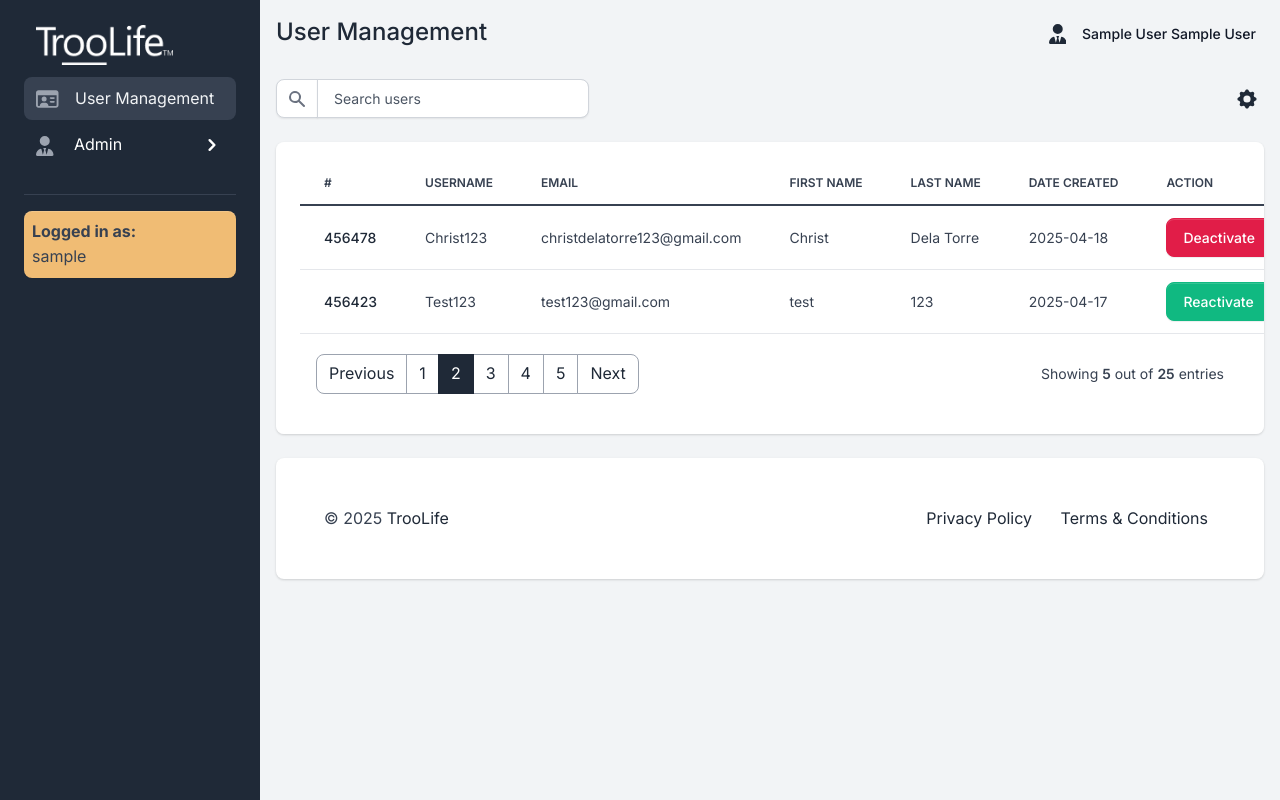
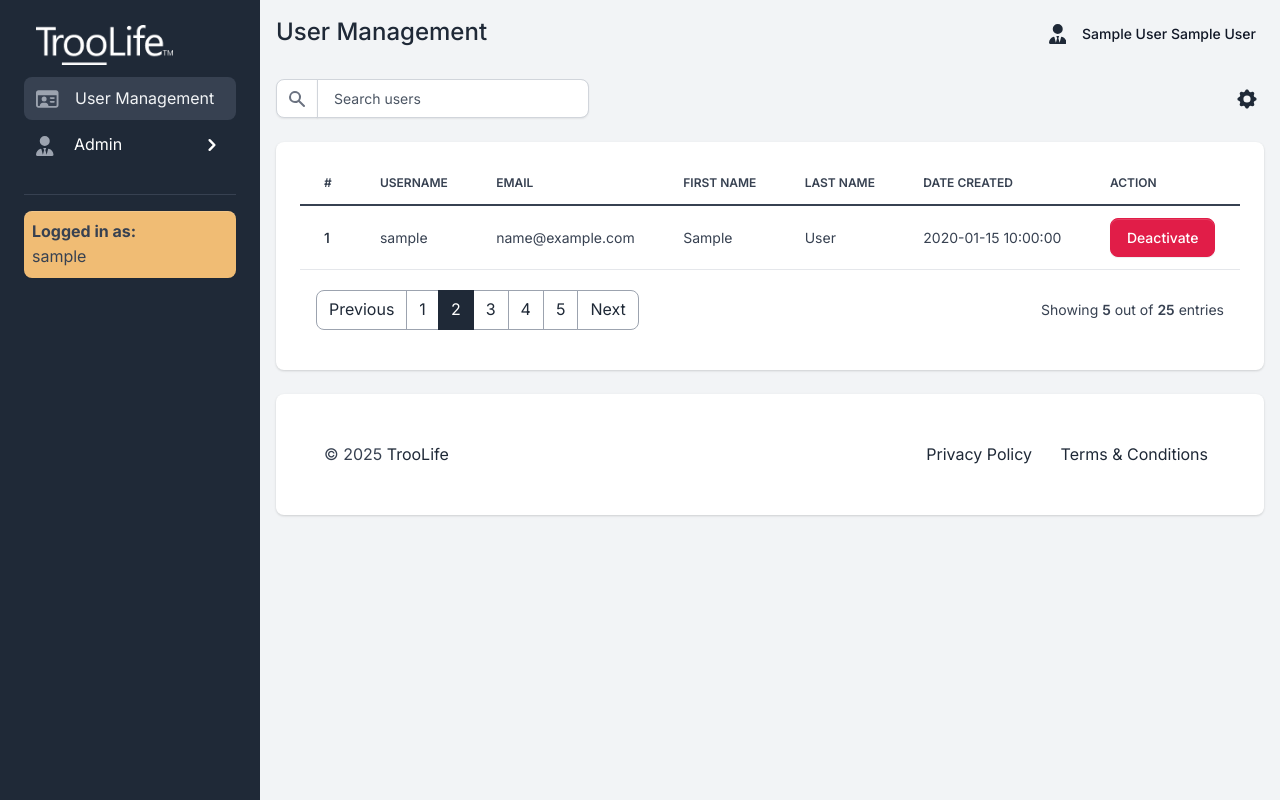
Before and after one commit to Knu09/TrooLife-admin, a PHP site: page /index.php in a window 1280 px wide. Run offline with PHP 8.4, Linux system fonts and the light colour scheme; the visitor is signed in with stand-in values (Sample User, id 1); tables that the repository leaves empty or names only in its code hold one stand-in row (values such as "Sample post"); some libraries are stand-ins or nearby versions.

Commit message:
Update: user managemnet of user activation

```diff
--- a/index.php
+++ b/index.php
@@ -1,10 +1,17 @@
 <?php session_start();
+
+require_once 'internal/user_management.php';
+$conn = require 'internal/db_connection.php';
+
 if (!isset($_SESSION['admin_id'])) {
     header('Location: ../pages/login.php');
     exit;
 }
 
-$fullname = $_SESSION['first_name'] . ' ' . $_SESSION['last_name']
+$sql = "SELECT user_id, username, email, first_name, last_name, date_created, is_active FROM users";
+$result = $conn->query($sql);
+
+$fullname = $_SESSION['first_name'] . ' ' . $_SESSION['last_name'];
 
 ?>
 <!doctype html>
@@ -286,54 +293,40 @@ $fullname = $_SESSION['first_name'] . ' ' . $_SESSION['last_name']
                         </tr>
                     </thead>
                     <tbody>
+                        <?php while ($row = $result->fetch_assoc()): ?>
                         <!-- Item -->
                         <tr class="vertical-align-middle">
                             <td>
-                                <a href="#" class="fw-bold"> 456478 </a>
+                                <a href="#" class="fw-bold"><?= $row['user_id'] ?></a>
                             </td>
                             <td>
-                                <span class="fw-normal">Christ123</span>
+                                <span class="fw-normal"><?= $row['username'] ?></span>
                             </td>
                             <td>
                                 <span class="fw-normal"
-                                    >christdelatorre123@gmail.com</span
+                                    ><?= $row['email'] ?></span
                                 >
                             </td>
-                            <td><span class="fw-normal">Christ</span></td>
-                            <td><span class="fw-normal">Dela Torre</span></td>
+                            <td><span class="fw-normal"><?= $row['first_name'] ?></span></td>
+                            <td><span class="fw-normal"><?= $row['last_name'] ?></span></td>
                             <td>
-                                <span class="fw-normal">2025-04-18</span>
+                                <span class="fw-normal"><?= $row['date_created'] ?></span>
                             </td>
                             <td>
-                                <a class="btn btn-danger" href="#"
-                                    ><span class="fas fa-trash-alt"></span
-                                    >Deactivate</a
-                                >
+                                <?php if ($row['is_active']): ?>
+                                <a class="btn btn-danger" href="internal/user_management.php?user_id=<?= $row['user_id'] ?>&action=deactivate">
+                                    <span class="fas fa-trash-alt">Deactivate</span
+                                    >
+                                </a>
+                                <?php else: ?>
+                                    <a class="btn btn-success" href="internal/user_management.php?user_id=<?= $row['user_id'] ?>&action=reactivate">
+                                        <span class="fas fa-trash-alt">Reactivate</span
+                                        >
+                                    </a>
+                                <?php endif; ?>
                             </td>
                         </tr>
-                        <!-- Item -->
-                        <tr class="vertical-align-middle">
-                            <td>
-                                <a href="#" class="fw-bold"> 456423 </a>
-                            </td>
-                            <td>
-                                <span class="fw-normal">Test123</span>
-                            </td>
-                            <td>
-                                <span class="fw-normal">test123@gmail.com</span>
-                            </td>
-                            <td><span class="fw-normal">test</span></td>
-                            <td><span class="fw-normal">123</span></td>
-                            <td>
-                                <span class="fw-normal">2025-04-17</span>
-                            </td>
-                            <td>
-                                <a class="btn btn-success" href="#"
-                                    ><span class="fas fa-trash-alt"></span
-                                    >Reactivate</a
-                                >
-                            </td>
-                        </tr>
+                        <?php endwhile; ?>
                     </tbody>
                 </table>
                 <div
--- a/internal/user_management.php
+++ b/internal/user_management.php
@@ -1,11 +1,28 @@
 <?php
 session_start();
 
-require 'db_connection.php'
+$conn = require 'db_connection.php';
+$alert = ['success_info' => ''];
 
 if (!isset($_SESSION['admin_id'])) {
     header('Location: ../pages/login.php');
     exit;
 }
 
+if ($_SERVER['REQUEST_METHOD'] === "GET" && isset($_GET['user_id'], $_GET['action'])) {
+    $user_id = intval($_GET['user_id']);
+    $action = $_GET['action'] === 'deactivate' ? 0 : 1;
+
+    $stmt = $conn->prepare("UPDATE users SET is_active = ? WHERE user_id = ?");
+    $stmt->bind_param("ii", $action, $user_id);
+
+    if ($stmt->execute()) {
+        header("Location: /?status=success");
+        $alert['success_info'] = "Successfully ";
+    } else {
+        echo "Error updating status.";
+    }
+    $stmt->close();
+}
+
 ?>
```
